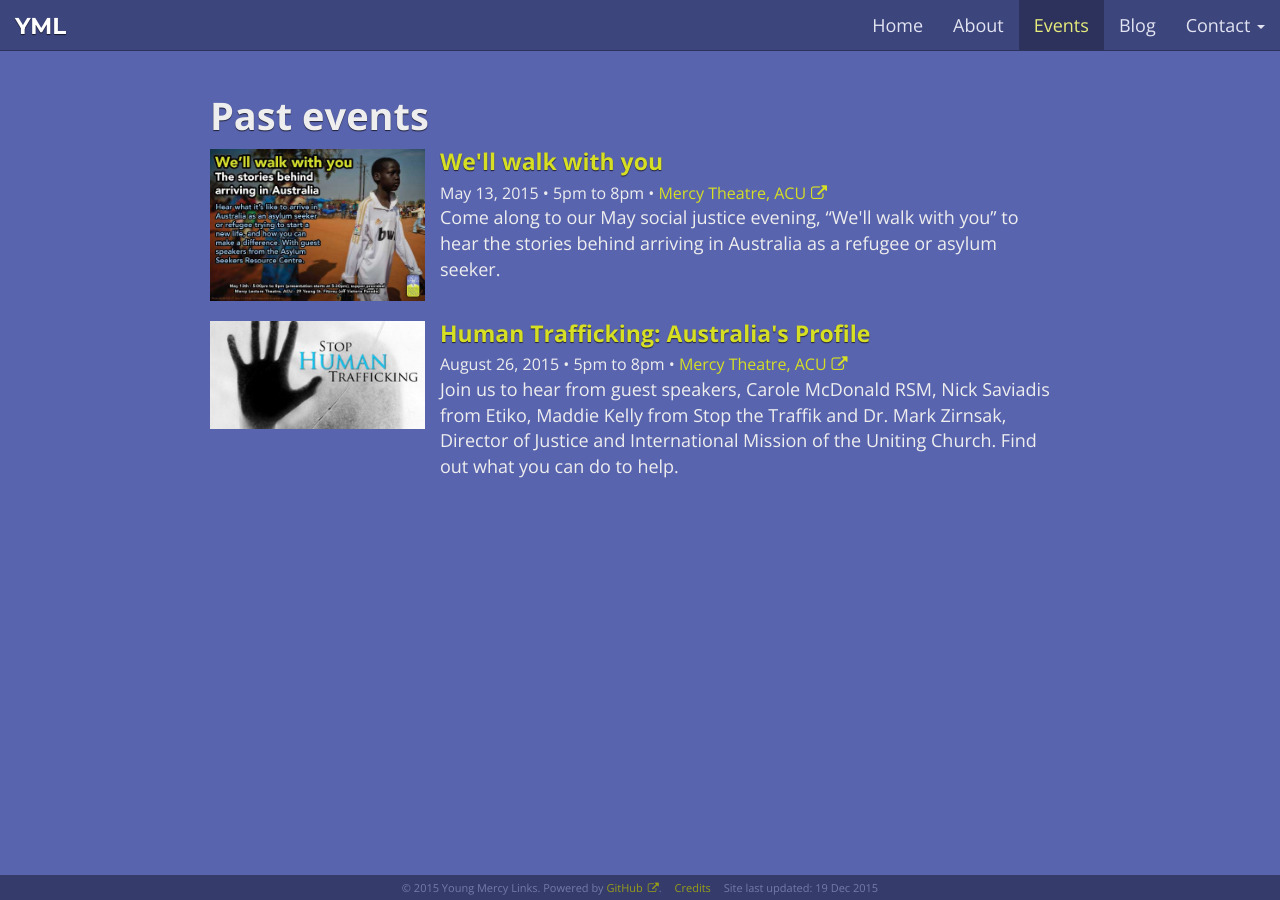
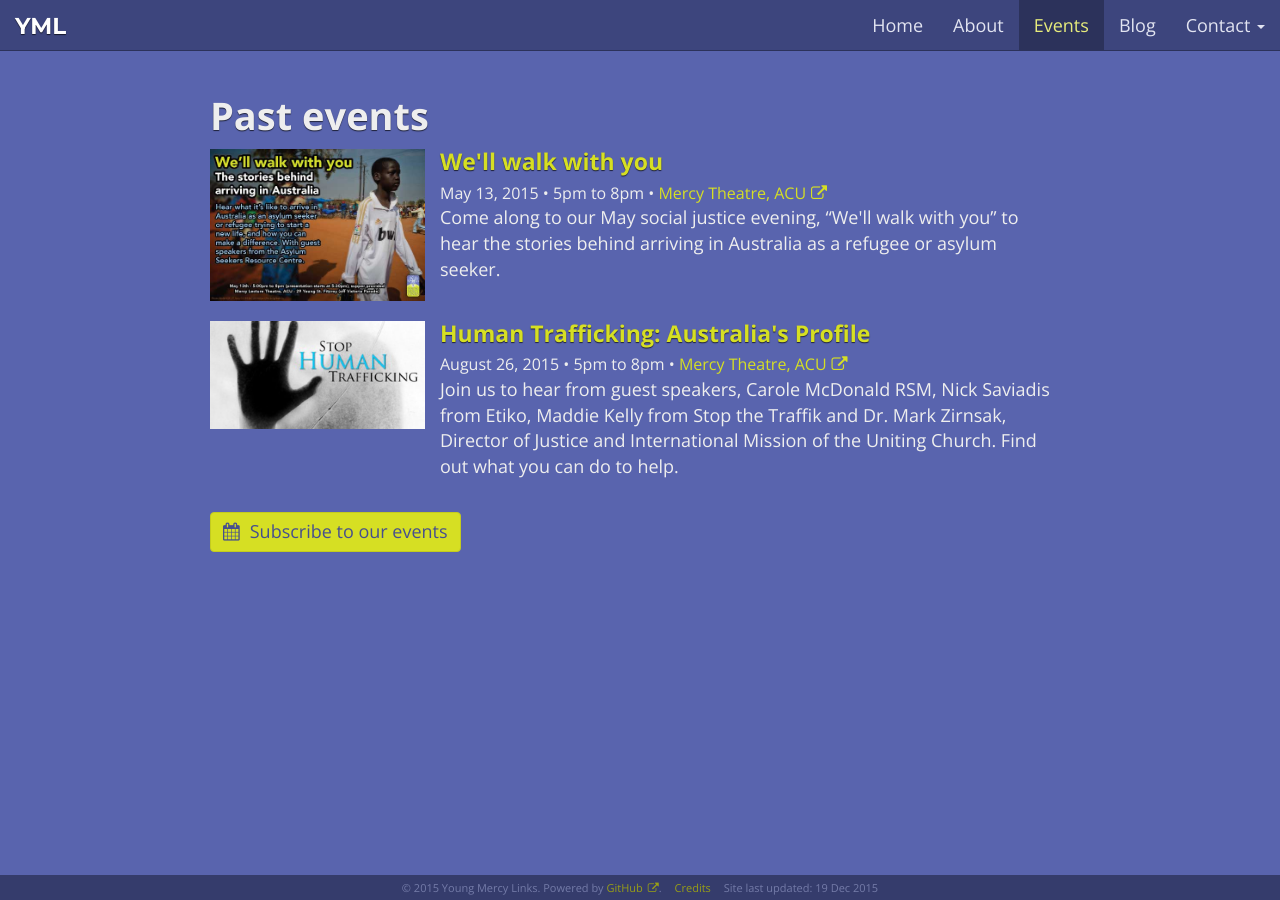
Before and after one commit to youngmercylinks/youngmercylinks.github.io, a Jekyll site: the page built from _pages/events.html, in a window 1280 px wide. Built offline with Jekyll 4.4.1, drawn with Linux system fonts in a browser that asks for light colours; nearby versions of some CDN libraries.

Commit message:
Added schema.org event microdata

```diff
--- a/_pages/events.html
+++ b/_pages/events.html
@@ -6,7 +6,7 @@
 <ul class="post-list" id="event-list">
   {% assign events = site.events %}
   {% for event in events %}
-    <div class="row text-row-wide event-list__event">
+    <div class="row text-row-wide event-list__event"  itemscope itemtype="http://schema.org/Event">
       <div class="{% if event.thumbnail %}col-sm-9 pull-right restore-padding{% else %}col-sm-12{% endif %}">
         <h4 class="media-heading link-noglpyh">
           <a href="{{ event.permalink }}">
@@ -19,7 +19,7 @@
       {% if event.thumbnail %}
       <div class="col-sm-3 pull-left link-unstyled">
         <a href="{{ event.permalink }}">
-          <img src="{{ event.thumbnail }}" alt="Flyer for {{ event.title }}" width="100%">
+          <img src="{{ event.thumbnail }}" alt="Flyer for {{ event.title }}" width="100%" itemprop="image">
         </a>
       </div>
       {% endif %}
@@ -57,5 +57,10 @@
 </div>
 {% endif %}
 
+<div class="row text-row-wide">
+  <div class="col-sm-12">
+    <a class="btn btn-primary" href="{{ site.calendar-location | prepend: '/' }}" role="button"><i class="fa fa-calendar"></i><span style="padding-left:10px;">Subscribe to our events</span></a>
+  </div>
+</div>
 
 <script src="/js/event-group-by-date.js"></script>
```
